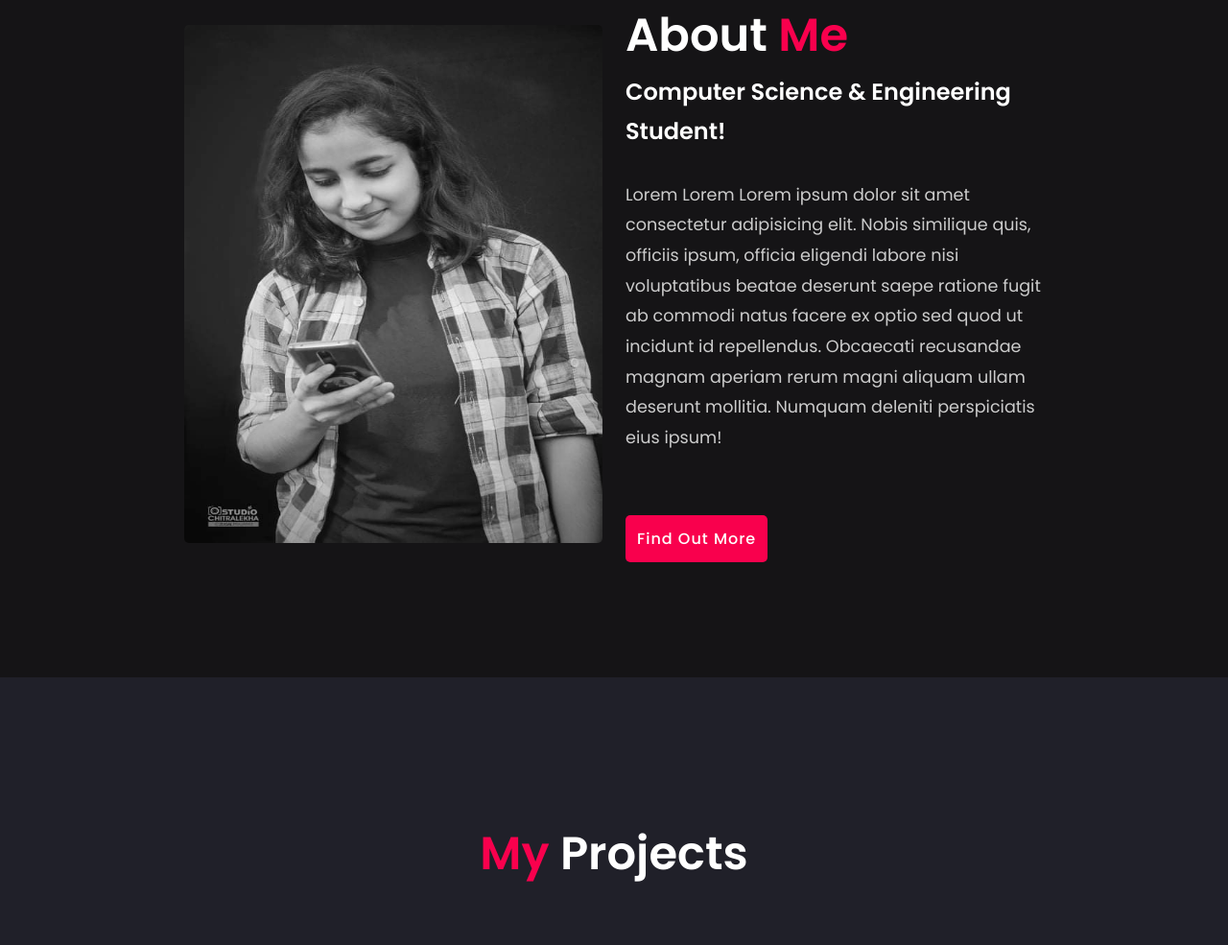
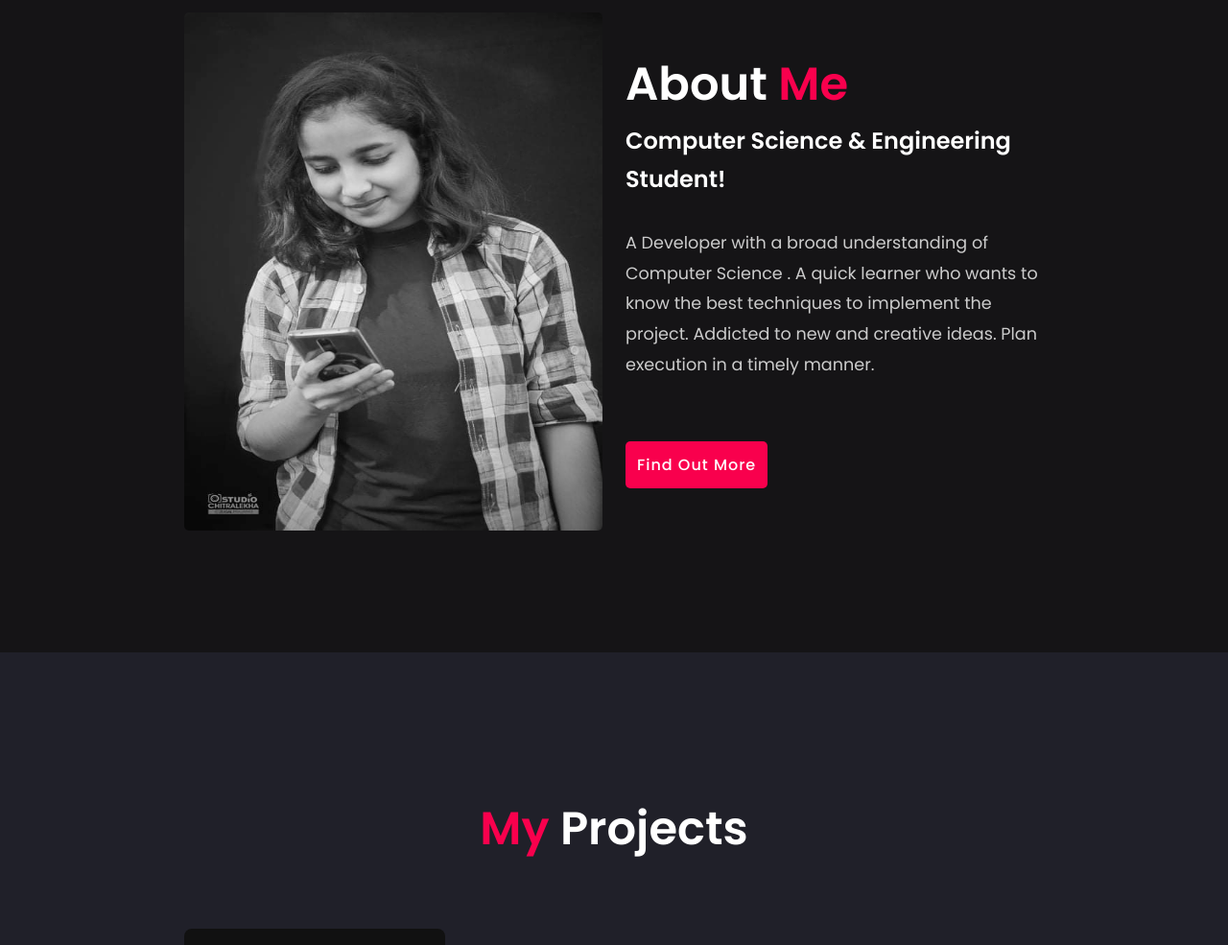
Before and after one commit to Khushikjha/Portfolio, a plain HTML site: page index.html in a window 1280 px wide. Shown: the part 947-1932 px from the top of the page at 96% size. Drawn offline with nearby package versions, Linux system fonts and the light colour scheme.

Commit message:
Update index.html

```diff
--- a/index.html
+++ b/index.html
@@ -45,7 +45,9 @@
         <div class="about-text">
             <h2>About<span> Me</span></h2>
             <h4>Computer Science & Engineering Student!</h4>
-            <p>Lorem Lorem Lorem ipsum dolor sit amet consectetur adipisicing elit. Nobis similique quis, officiis ipsum, officia eligendi labore nisi voluptatibus beatae deserunt saepe ratione fugit ab commodi natus facere ex optio sed quod ut incidunt id repellendus. Obcaecati recusandae magnam aperiam rerum magni aliquam ullam deserunt mollitia. Numquam deleniti perspiciatis eius ipsum!</p>
+            <p>A Developer with a broad understanding of Computer Science . A quick learner who
+wants to know the best techniques to implement the project. Addicted to new and
+creative ideas. Plan execution in a timely manner.</p>
             <a href="#" class="btn">Find Out More</a>
         </div>
     </section>
```
